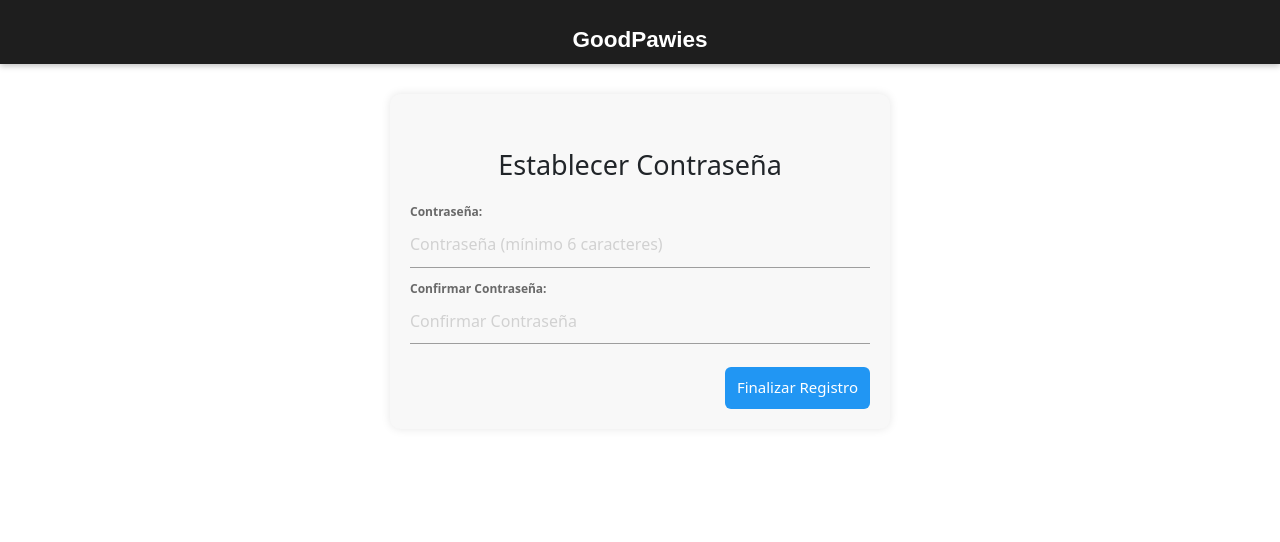
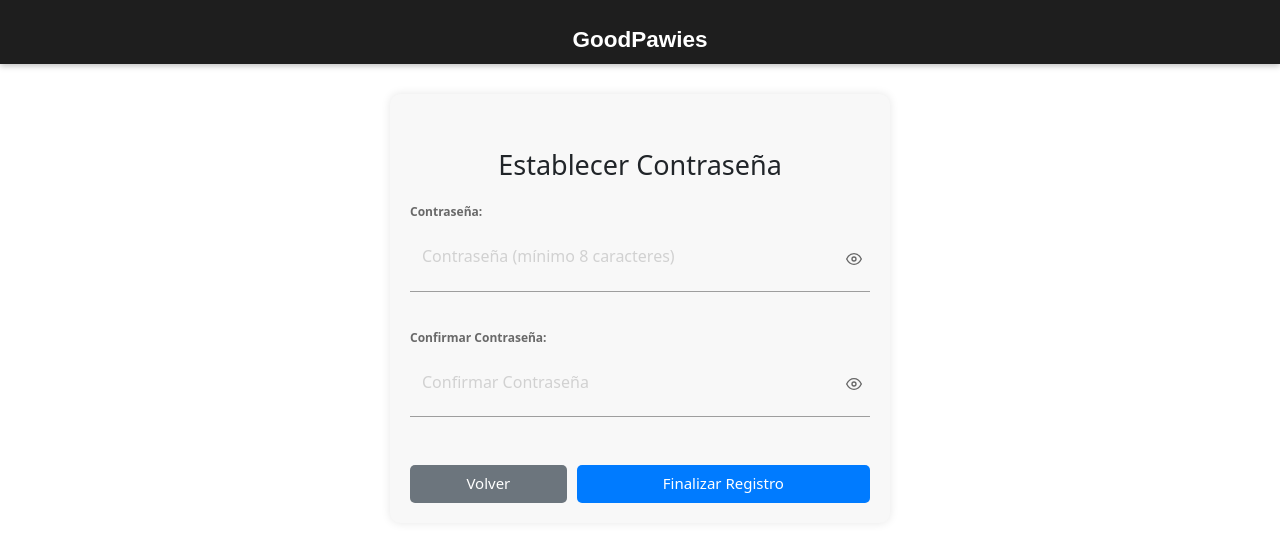
Before and after one commit to Karen02213/goodpawiesUI, a React (Create React App) app in the folder client/: page /registrarse/password in a window 1280 px wide. Shown: the top 542 px of the page. Built offline with nearby package versions, Linux system fonts and the light colour scheme.

Commit message:
Registered session and others

```diff
--- a/client/src/pages/login/LoginPage.js
+++ b/client/src/pages/login/LoginPage.js
@@ -9,7 +9,7 @@ function LoginPage() {
   const searchParams = new URLSearchParams(location.search);
   const usernameFromRegister = searchParams.get('username') || '';
   const showSuccess = searchParams.get('success') === 'true';
-
+  const [showPassword, setShowPassword] = useState(false);
   const [form, setForm] = useState({ identifier: usernameFromRegister, password: '' });
   const [loading, setLoading] = useState(false);
   const [error, setError] = useState('');
@@ -132,22 +132,39 @@ function LoginPage() {
           />
         </div>
 
-        <div style={{ marginBottom: '15px' }}>
-          <label style={{ display: 'block', marginBottom: '5px' }}>Contraseña:</label>
+        <div className="form-group">
+          <label htmlFor="password">Contraseña:</label>
+          <div className="password-input-container">
             <input
+              id="password"
               name="password"
-            type="password"
+              type={showPassword ? 'text' : 'password'}
               value={form.password}
               onChange={handleChange}
               disabled={loading}
-            style={{
-              width: '100%',
-              padding: '10px',
-              fontSize: '1rem',
-              boxSizing: 'border-box',
-              opacity: loading ? 0.6 : 1
-            }}
+              required
+              className="password-input"
             />
+            <button
+              type="button"
+              tabIndex={-1}
+              onClick={() => setShowPassword((v) => !v)}
+              className="password-toggle-btn"
+              aria-label={showPassword ? 'Ocultar contraseña' : 'Mostrar contraseña'}
+            >
+              {showPassword ? (
+                <svg width="16" height="16" viewBox="0 0 24 24" fill="none" stroke="#666" strokeWidth="2" strokeLinecap="round" strokeLinejoin="round">
+                  <path d="M17.94 17.94A10.06 10.06 0 0 1 12 20c-7 0-11-8-11-8a18.45 18.45 0 0 1 5.06-5.94M9.9 4.24A9.12 9.12 0 0 1 12 4c7 0 11 8 11 8a18.5 18.5 0 0 1-2.16 3.19m-6.72-1.07a3 3 0 1 1-4.24-4.24"/>
+                  <line x1="1" y1="1" x2="23" y2="23"/>
+                </svg>
+              ) : (
+                <svg width="16" height="16" viewBox="0 0 24 24" fill="none" stroke="#666" strokeWidth="2" strokeLinecap="round" strokeLinejoin="round">
+                  <path d="M1 12s4-8 11-8 11 8 11 8-4 8-11 8-11-8-11-8z"/>
+                  <circle cx="12" cy="12" r="3"/>
+                </svg>
+              )}
+            </button>
+          </div>
           <div style={{ textAlign: 'right', marginTop: '8px' }}>
             <Link to="" style={{ fontSize: '14px', color: '#007bff' }}>
               ¿Se te olvidó la contraseña?
--- a/client/src/pages/register/PasswordForm.js
+++ b/client/src/pages/register/PasswordForm.js
@@ -1,6 +1,8 @@
 import { useState } from 'react';
+
 import { useNavigate } from 'react-router-dom';
 import { useAuth } from '../../utils/auth';
+import { validatePassword } from '../../utils/validation';
 import '../../styles/FormStyles.css';
 
 export default function PasswordForm({ registerDataRef }) {
@@ -8,6 +10,8 @@ export default function PasswordForm({ registerDataRef }) {
   const [confirm, setConfirm] = useState('');
   const [error, setError] = useState('');
   const [loading, setLoading] = useState(false);
+  const [showPassword, setShowPassword] = useState(false);
+  const [showConfirm, setShowConfirm] = useState(false);
   const { register } = useAuth();
   const navigate = useNavigate();
 
@@ -15,13 +19,15 @@ export default function PasswordForm({ registerDataRef }) {
     e.preventDefault();
     setError('');
 
-    if (password !== confirm) {
-      setError("Las contraseñas no coinciden");
+    // Validate password
+    const passwordError = validatePassword(password);
+    if (passwordError) {
+      setError(passwordError);
       return;
     }
 
-    if (password.length < 6) {
-      setError("La contraseña debe tener al menos 6 caracteres");
+    if (password !== confirm) {
+      setError("Las contraseñas no coinciden");
       return;
     }
 
@@ -55,6 +61,9 @@ export default function PasswordForm({ registerDataRef }) {
           case 'NETWORK_ERROR':
             setError('Error de conexión. Por favor, intenta de nuevo.');
             break;
+          case 'REGISTRATION_FAILED':
+            setError('Registration failed due to invalid data');
+            break;
           default:
             setError(result.message || 'Error al registrar usuario');
         }
@@ -84,40 +93,116 @@ export default function PasswordForm({ registerDataRef }) {
         </div>
       )}
 
-        <div>
+
+        <div className="form-group">
           <label>Contraseña:</label>
+          <div className="password-input-container">
             <input
-              type="password"
-              placeholder="Contraseña (mínimo 6 caracteres)"
+              type={showPassword ? 'text' : 'password'}
+              placeholder="Contraseña (mínimo 8 caracteres)"
               value={password}
               onChange={(e) => setPassword(e.target.value)}
               disabled={loading}
               required
+              className="password-input"
             />
+            <button
+              type="button"
+              tabIndex={-1}
+              onClick={() => setShowPassword((v) => !v)}
+              className="password-toggle-btn"
+              aria-label={showPassword ? 'Ocultar contraseña' : 'Mostrar contraseña'}
+            >
+              {showPassword ? (
+                <svg width="16" height="16" viewBox="0 0 24 24" fill="none" stroke="#666" strokeWidth="2" strokeLinecap="round" strokeLinejoin="round">
+                  <path d="M17.94 17.94A10.06 10.06 0 0 1 12 20c-7 0-11-8-11-8a18.45 18.45 0 0 1 5.06-5.94M9.9 4.24A9.12 9.12 0 0 1 12 4c7 0 11 8 11 8a18.5 18.5 0 0 1-2.16 3.19m-6.72-1.07a3 3 0 1 1-4.24-4.24"/>
+                  <line x1="1" y1="1" x2="23" y2="23"/>
+                </svg>
+              ) : (
+                <svg width="16" height="16" viewBox="0 0 24 24" fill="none" stroke="#666" strokeWidth="2" strokeLinecap="round" strokeLinejoin="round">
+                  <path d="M1 12s4-8 11-8 11 8 11 8-4 8-11 8-11-8-11-8z"/>
+                  <circle cx="12" cy="12" r="3"/>
+                </svg>
+              )}
+            </button>
           </div>
-        <div>
+        </div>
+        <div className="form-group">
           <label>Confirmar Contraseña:</label>
+          <div className="password-input-container">
             <input
-              type="password"
+              type={showConfirm ? 'text' : 'password'}
               placeholder="Confirmar Contraseña"
               value={confirm}
               onChange={(e) => setConfirm(e.target.value)}
               disabled={loading}
               required
+              className="password-input"
             />
+            <button
+              type="button"
+              tabIndex={-1}
+              onClick={() => setShowConfirm((v) => !v)}
+              className="password-toggle-btn"
+              aria-label={showConfirm ? 'Ocultar confirmación' : 'Mostrar confirmación'}
+            >
+              {showConfirm ? (
+                <svg width="16" height="16" viewBox="0 0 24 24" fill="none" stroke="#666" strokeWidth="2" strokeLinecap="round" strokeLinejoin="round">
+                  <path d="M17.94 17.94A10.06 10.06 0 0 1 12 20c-7 0-11-8-11-8a18.45 18.45 0 0 1 5.06-5.94M9.9 4.24A9.12 9.12 0 0 1 12 4c7 0 11 8 11 8a18.5 18.5 0 0 1-2.16 3.19m-6.72-1.07a3 3 0 1 1-4.24-4.24"/>
+                  <line x1="1" y1="1" x2="23" y2="23"/>
+                </svg>
+              ) : (
+                <svg width="16" height="16" viewBox="0 0 24 24" fill="none" stroke="#666" strokeWidth="2" strokeLinecap="round" strokeLinejoin="round">
+                  <path d="M1 12s4-8 11-8 11 8 11 8-4 8-11 8-11-8-11-8z"/>
+                  <circle cx="12" cy="12" r="3"/>
+                </svg>
+              )}
+            </button>
+          </div>
         </div>
 
+      <div style={{ display: 'flex', gap: '10px', marginTop: '20px' }}>
+        <button
+          type="button"
+          disabled={loading}
+          style={{
+            flex: 1,
+            backgroundColor: '#6c757d',
+            color: '#fff',
+            border: 'none',
+            borderRadius: '5px',
+            padding: '10px',
+            cursor: loading ? 'not-allowed' : 'pointer',
+            opacity: loading ? 0.8 : 1
+          }}
+          onClick={() => {
+            // Pass registration data back to previous form for prefill
+            if (registerDataRef.current) {
+              navigate('/registrarse', { state: { ...registerDataRef.current } });
+            } else {
+              navigate('/registrarse');
+            }
+          }}
+        >
+          Volver
+        </button>
         <button
           type="submit"
           disabled={loading}
           style={{
-          display: 'flex',
-          opacity: loading ? 0.8 : 1,
-          cursor: loading ? 'not-allowed' : 'pointer'
+            flex: 2,
+            backgroundColor: '#007bff',
+            color: '#fff',
+            border: 'none',
+            borderRadius: '5px',
+            padding: '10px',
+            cursor: loading ? 'not-allowed' : 'pointer',
+            opacity: loading ? 0.8 : 1
           }}
         >
           {loading ? 'Registrando...' : 'Finalizar Registro'}
         </button>
+      </div>
     </form>
   );
 }
--- a/client/src/styles/FormStyles.css
+++ b/client/src/styles/FormStyles.css
@@ -1,3 +1,15 @@
+/* Ensure select elements are visible and styled like inputs */
+.form-container select {
+  padding: 12px;
+  margin: 8px 0;
+  border: 1px solid #ccc;
+  border-radius: 6px;
+  font-size: 1rem;
+  background: #fff;
+  width: 100%;
+  box-sizing: border-box;
+  appearance: auto;
+}
 /* FormStyles.css */
 
 .form-container {
@@ -7,6 +19,8 @@
   border-radius: 10px;
   background: #f8f8f8;
   box-shadow: 0 0 10px rgba(0, 0, 0, 0.1);
+  width: 100%;
+  box-sizing: border-box;
 }
 
 .form-group {
@@ -36,6 +50,59 @@
   border: 1px solid #ccc;
   border-radius: 6px;
   font-size: 1rem;
+  width: 100%;
+  box-sizing: border-box;
+}
+
+/* Password input with eye icon */
+.password-input-container {
+  position: relative;
+  width: 100%;
+  display: flex;
+  align-items: center;
+  box-sizing: border-box;
+}
+
+.password-input {
+  padding: 12px 45px 12px 12px !important;
+  margin: 8px 0;
+  border: 1px solid #ccc;
+  border-radius: 6px;
+  font-size: 1rem;
+  width: 100%;
+  box-sizing: border-box;
+  flex: 1 1 auto;
+}
+
+.password-toggle-btn {
+  position: absolute;
+  right: 12px;
+  top: 0;
+  bottom: 0;
+  margin: auto 0;
+  background: none !important;
+  border: none;
+  cursor: pointer;
+  padding: 4px;
+  outline: none;
+  height: 24px;
+  width: 24px;
+  display: flex;
+  align-items: center;
+  justify-content: center;
+  border-radius: 3px;
+  color: #666;
+  z-index: 2;
+}
+
+.password-toggle-btn:hover {
+  background-color: rgba(0, 0, 0, 0.05) !important;
+}
+
+.password-toggle-btn:focus {
+  background: none !important;
+  outline: none;
+  box-shadow: none !important;
 }
 
 .form-container button {
--- a/client/src/utils/validation.js
+++ b/client/src/utils/validation.js
@@ -11,7 +11,7 @@ export function validateUsername(username) {
 // Password validation (same as server)
 export function validatePassword(password) {
   if (!password || password.length < 8 || password.length > 128) return 'Password must be between 8 and 128 characters';
-  if (!/(?=.*[a-z])(?=.*[A-Z])(?=.*\d)(?=.*[@$!%*?&])/.test(password)) return 'Password must contain at least one lowercase letter, one uppercase letter, one number, and one special character';
+  if (!/(?=.*[a-z])(?=.*[A-Z])(?=.*\d)(?=.*[@$!%*?&])/.test(password)) return 'Password must contain at least one lowercase letter (a-z), one uppercase letter (A-Z), one number (0-9), and one special character (@$!%*?&)';
   return null;
 }
 
@@ -32,7 +32,7 @@ export function validatePhonePrefix(prefix) {
 
 // Phone number validation
 export function validatePhoneNumber(number) {
-  if (!/^\d{7,10}$/.test(number)) return 'Phone number must contain only digits and be 7-15 characters long';
+  if (!/^\d{7,10}$/.test(number)) return 'Phone number must contain only digits and be 7-10 characters long';
   return null;
 }
 
@@ -50,6 +50,8 @@ export function validateFullSurname(name) {
   return null;
 }
 
+
+
 // Utility to run all validations for registration
 export function validateRegistrationForm({ username, password, email, phonePrefix, phoneNumber, fullName, fullSurname }) {
   return [
```
Also changed, not shown: client/src/pages/register/RegisterForm.js (+91 -18 lines), 1 other file (tests, documents, lock files or other folders). Lines whose indentation alone changed are shown as unchanged.
